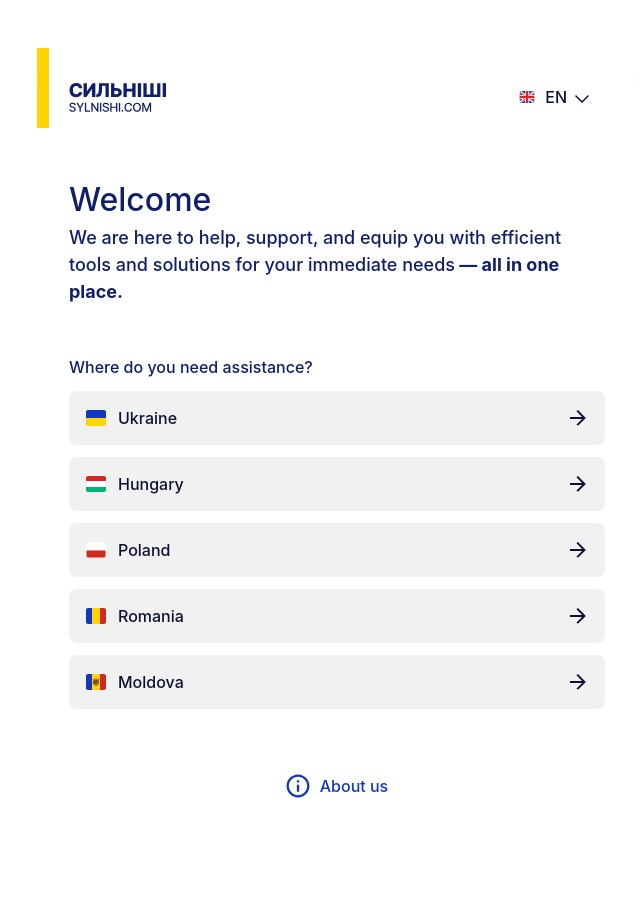
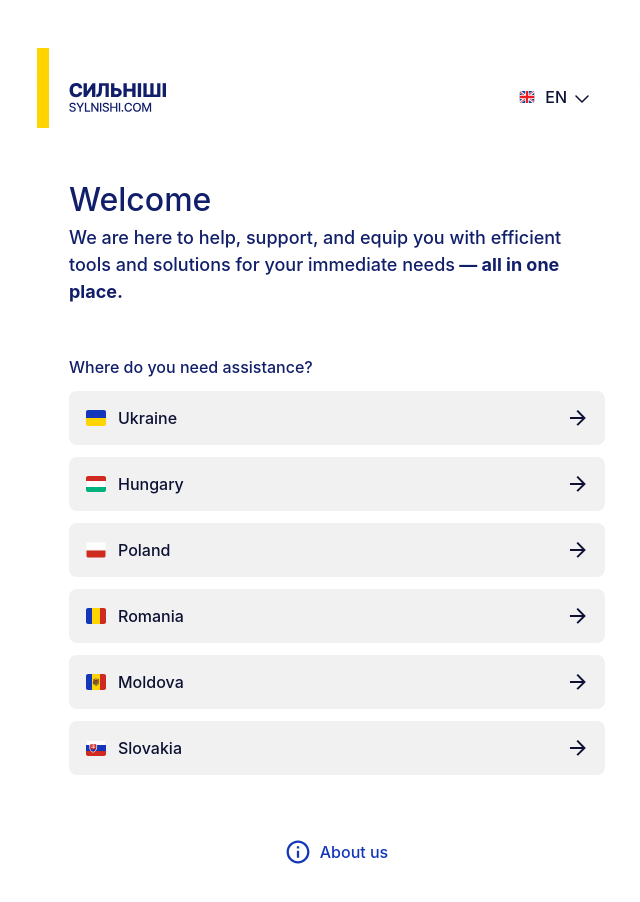
Before and after one commit to ukraine-taskforce/sylnishi-frontend, a React (Create React App) app: page / in a window 1280 px wide. Shown: the top 902 px of the page, without its empty margins (303-943 px from the left). Built offline with nearby package versions, Linux system fonts and the light colour scheme.

Commit message:
Add Slovakia

```diff
--- a/src/medias/translations/uk.json
+++ b/src/medias/translations/uk.json
@@ -17,6 +17,7 @@
   "Romania": "Румунія",
   "Moldova": "Молдова",
   "Hungary": "Угорщина",
+  "Slovakia": "Словаччина",
   "Housing": "Housing ukr",
   "Request supplies": "Гуманітарна допомога",
   "Entry steps": "В'їзд",
--- a/src/others/contexts/api.tsx
+++ b/src/others/contexts/api.tsx
@@ -18,7 +18,7 @@ export function useCountriesQuery() {
 
   return useQuery<Country[]>(`locationQuery${i18n.language}`, async () => {
     try {
-      const response = await fetch(`./assets/dataset_22042022.csv`);
+      const response = await fetch(`./assets/dataset_26042022.csv`);
 
       if (!response.ok) {
         throw new Error(response.statusText);
```
Also changed, not shown: public/assets/dataset_26042022.csv (added).
